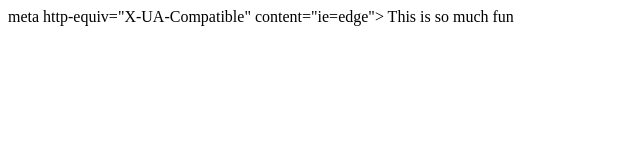
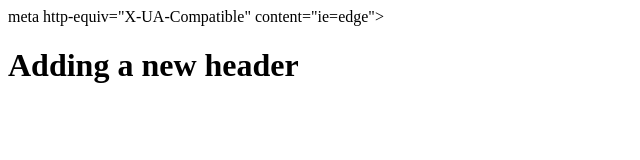
Before and after one commit to alewis623/Bootcamp, a plain HTML site: page index.html in a window 1280 px wide. Shown: the whole page, without its empty margins (0-640 px from the left). Drawn offline with Linux system fonts and the light colour scheme.

Commit message:
added new header

```diff
--- a/index.html
+++ b/index.html
@@ -6,7 +6,7 @@
     meta http-equiv="X-UA-Compatible" content="ie=edge">
     <title>Document</title>
 </head>
-<body
-    <h1>This is so much fun</h1>
+<body>
+    <h1>Adding a new header</h1>
 <body
 <html>
```
